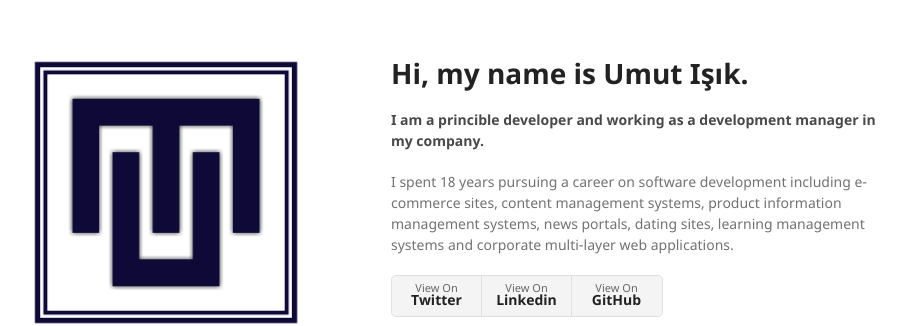
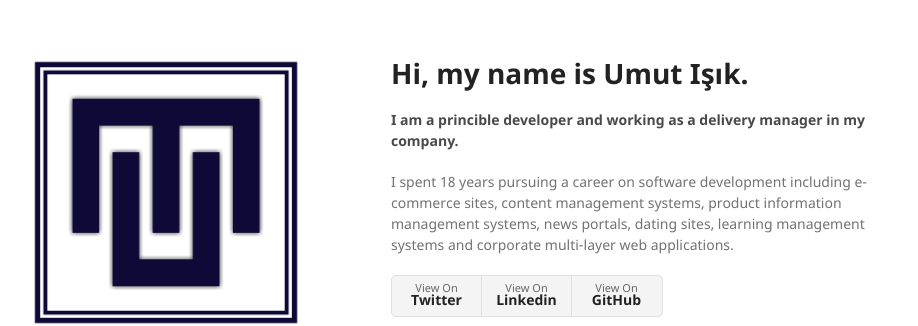
Before and after one commit to umutphp/umutphp.github.io, a Jekyll site: the page built from _posts/2019-02-03-welcome-to-jekyll.markdown, in a window 1280 px wide. Shown: the top 326 px of the page, without its empty margins (179-1097 px from the left). Built offline with Jekyll 4.4.1, drawn with Linux system fonts in a browser that asks for light colours.

Commit message:
Fix the typo

```diff
--- a/_config.yml
+++ b/_config.yml
@@ -17,7 +17,7 @@ title: Umut Işık
 logo: assets/img/logo_darkblue.png
 email: umutphp@gmail.com
 home_page_title: Hi, my name is Umut Işık.
-home_page_text: I am a princible developer and working as a development manager in my company.
+home_page_text: I am a princible developer and working as a delivery manager in my company.
 description: >- # this means to ignore newlines until "baseurl:"
   I spent 18 years pursuing a career on software development including e-commerce sites, content management systems, product information management systems, news portals, dating sites, learning management systems and corporate multi-layer web applications.
 baseurl: "" # the subpath of your site, e.g. /blog
```
